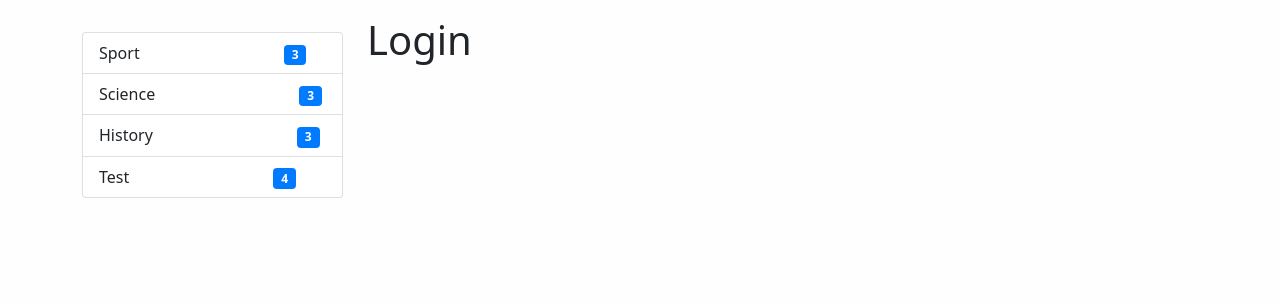
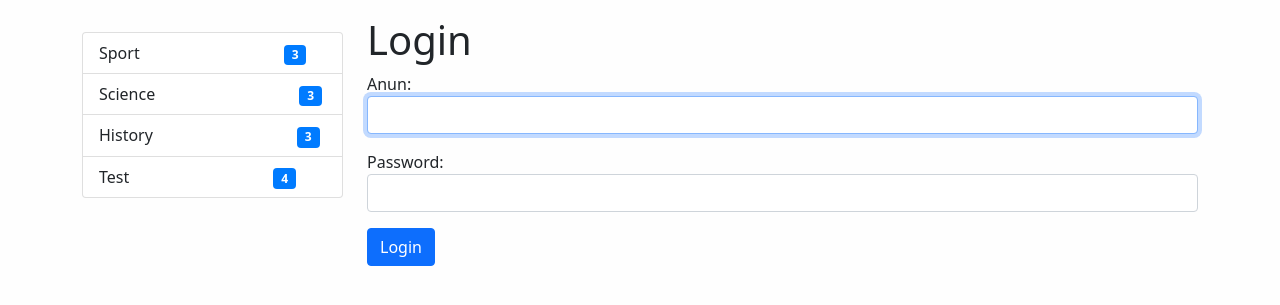
Before and after one commit to Yeva9/ITC-projects, a Django app: page /login/ in a window 1280 px wide. Shown: the part 56-361 px from the top of the page. Run offline with Django 3.2, Linux system fonts and the light colour scheme; data comes from the database, SQL or seed files in the repository; both versions use the stored data as it was after the commit; some libraries are stand-ins or nearby versions.

Commit message:
Added user ligin functionality.

```diff
--- a/Django/first_proj/mysite/news/forms.py
+++ b/Django/first_proj/mysite/news/forms.py
@@ -3,14 +3,21 @@ from .models import News
 import re
 
 from django.core.exceptions import ValidationError
-from django.contrib.auth.forms import UserCreationForm
+from django.contrib.auth.forms import UserCreationForm, AuthenticationForm
 from django.contrib.auth.models import User
+
+
+class UserLoginForm(AuthenticationForm):
+    username = forms.CharField(label='Anun', widget=forms.TextInput(
+                               attrs={'class': 'form-control', 'autofocus': None, 'autocomplete': 'off'}))
+    password = forms.CharField(label='Password', widget=forms.PasswordInput(
+                               attrs={'class': 'form-control'}))
 
 
 class UserRegisterForm(UserCreationForm):
     username = forms.CharField(label='Anun', help_text='Anuny piti max 20 tar parunaki.',
                                widget=forms.TextInput(
-                                attrs={'class': 'form-control', 'autofocus': None, 'autocomplete': 'off'}))
+                                   attrs={'class': 'form-control', 'autofocus': None, 'autocomplete': 'off'}))
     password1 = forms.CharField(label='Password',
                                 widget=forms.PasswordInput(attrs={'class': 'form-control'}))
     password2 = forms.CharField(label='Password confirmation',
--- a/Django/first_proj/mysite/news/templates/news/login.html
+++ b/Django/first_proj/mysite/news/templates/news/login.html
@@ -12,5 +12,10 @@ Login - {{ block.super }}
 <!-- Content -- Card -->
 {% block content %}
 <h1>Login</h1>
+<form method="post">
+    {% csrf_token %}
+    {{ form.as_p }}
+    <button class="btn btn-primary btn-block" type="submit"> Login </button>
+</form>
 
 {% endblock %}
--- a/Django/first_proj/mysite/news/urls.py
+++ b/Django/first_proj/mysite/news/urls.py
@@ -1,7 +1,7 @@
 from django.urls import path
 
 # from .views import index, get_category, view_news, add_news,
-from .views import HomeNews, NewsByCategory, ViewNews, CreateNews, test, login, register
+from .views import HomeNews, NewsByCategory, ViewNews, CreateNews, test, register, user_login
 
 urlpatterns = [
     # path('', index, name='home'),
@@ -12,7 +12,7 @@ urlpatterns = [
     # path('news/<int:news_id>/', view_news, name='view_news'),
     # path('news/add_news/', add_news, name='add_news'),
     path('register/', register, name='register'),
-    path('login/', login, name='login'),
+    path('login/', user_login, name='login'),
 
     path('test/', test, name='test'),
     path('', HomeNews.as_view(), name='home'),
--- a/Django/first_proj/mysite/news/views.py
+++ b/Django/first_proj/mysite/news/views.py
@@ -6,9 +6,10 @@ from django.core.paginator import Paginator
 from django.shortcuts import render, get_object_or_404, redirect
 from django.views.generic import ListView, DetailView, CreateView
 from django.urls import reverse, reverse_lazy
+from django.contrib.auth import login, logout
 
 from .models import News, Category
-from .forms import NewsForm, UserRegisterForm
+from .forms import NewsForm, UserRegisterForm, UserLoginForm
 from .utils import MyMixin
 
 
@@ -17,7 +18,10 @@ def register(request):
         form = UserRegisterForm(request.POST)
         if form.is_valid():
             form.save()
+            # user = form.save()
+            # login(request, user)
             messages.success(request, 'Duq hajoghutyamb grancveciq.')
+            # return redirect('home')
             return redirect('login')
         else:
             messages.error(request, 'Grancman skhal ka.')
@@ -29,8 +33,17 @@ def register(request):
     return render(request, 'news/register.html', context)
 
 
-def login(request):
-    return render(request, 'news/login.html')
+def user_login(request):
+    if request.method == 'POST':
+        form = UserLoginForm(data=request.POST)
+        if form.is_valid():
+            user = form.get_user()
+            login(request, user)
+            return redirect('home')
+    else:
+        form = UserLoginForm()
+
+    return render(request, 'news/login.html', {"form": form})
 
 
 def test(request):
```
Also changed, not shown: Django/first_proj/mysite/db.sqlite3.
